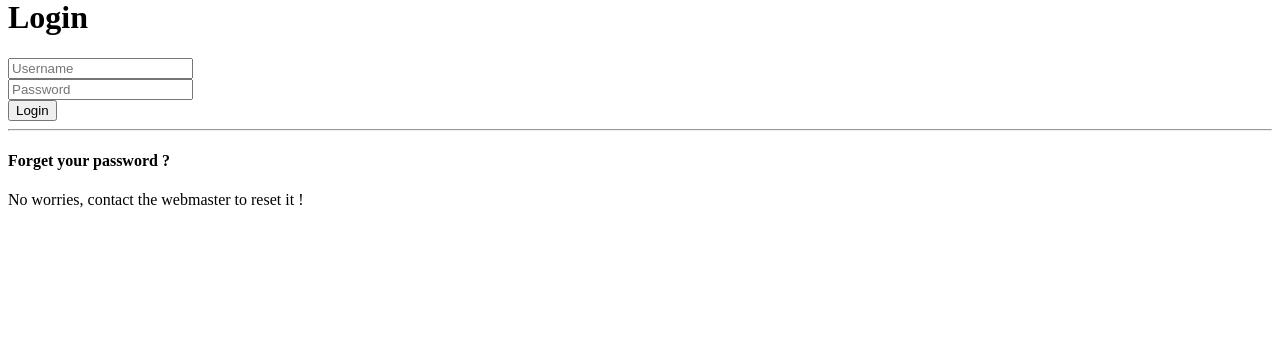
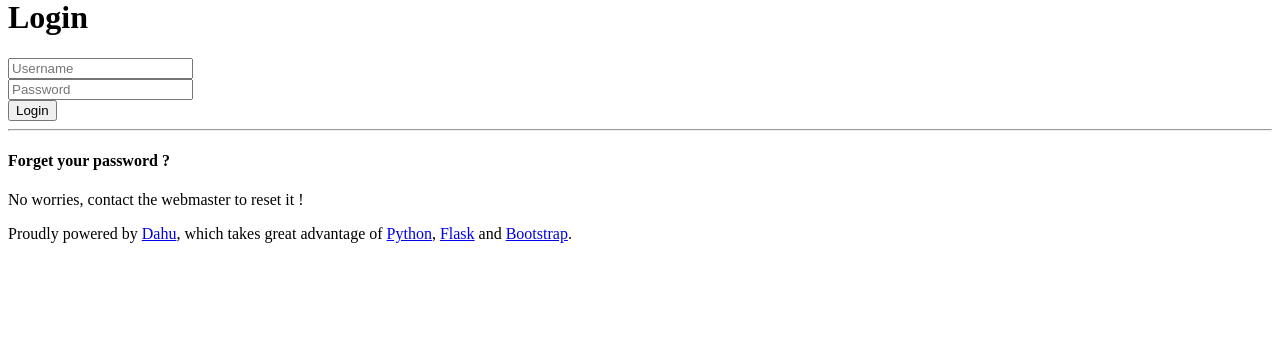
Before and after one commit to driquet/dahu, a Python web app: template dahu/frontend/templates/default/login.html in a window 1280 px wide. Shown: the part 142-481 px from the top of the page. Run offline with Jinja, Linux system fonts and the light colour scheme; the template is opened without the code that fills it, so the values that code supplies are empty; some libraries are stand-ins or nearby versions.

Commit message:
adding a foother in the template with project data

```diff
--- a/dahu/frontend/templates/default/base.html
+++ b/dahu/frontend/templates/default/base.html
@@ -74,6 +74,15 @@
 
             {% block content %}
             {% endblock %}
+
+            <div class="row-fluid">
+                <div id="footer" class="span12">
+                    Proudly powered by <a href="https://github.com/driquet/dahu">Dahu</a>,
+                    which takes great advantage of <a href="http://python.org/">Python</a>,
+                    <a href="http://flask.pocoo.org/">Flask</a> and <a href="http://twitter.github.io/bootstrap/">Bootstrap</a>.
+                </div>
+            </div>
+
         </div>
 
 
```
Also changed, not shown: dahu/frontend/templates/default/static/css/style.css (+9 -0 lines), 1 other file.
